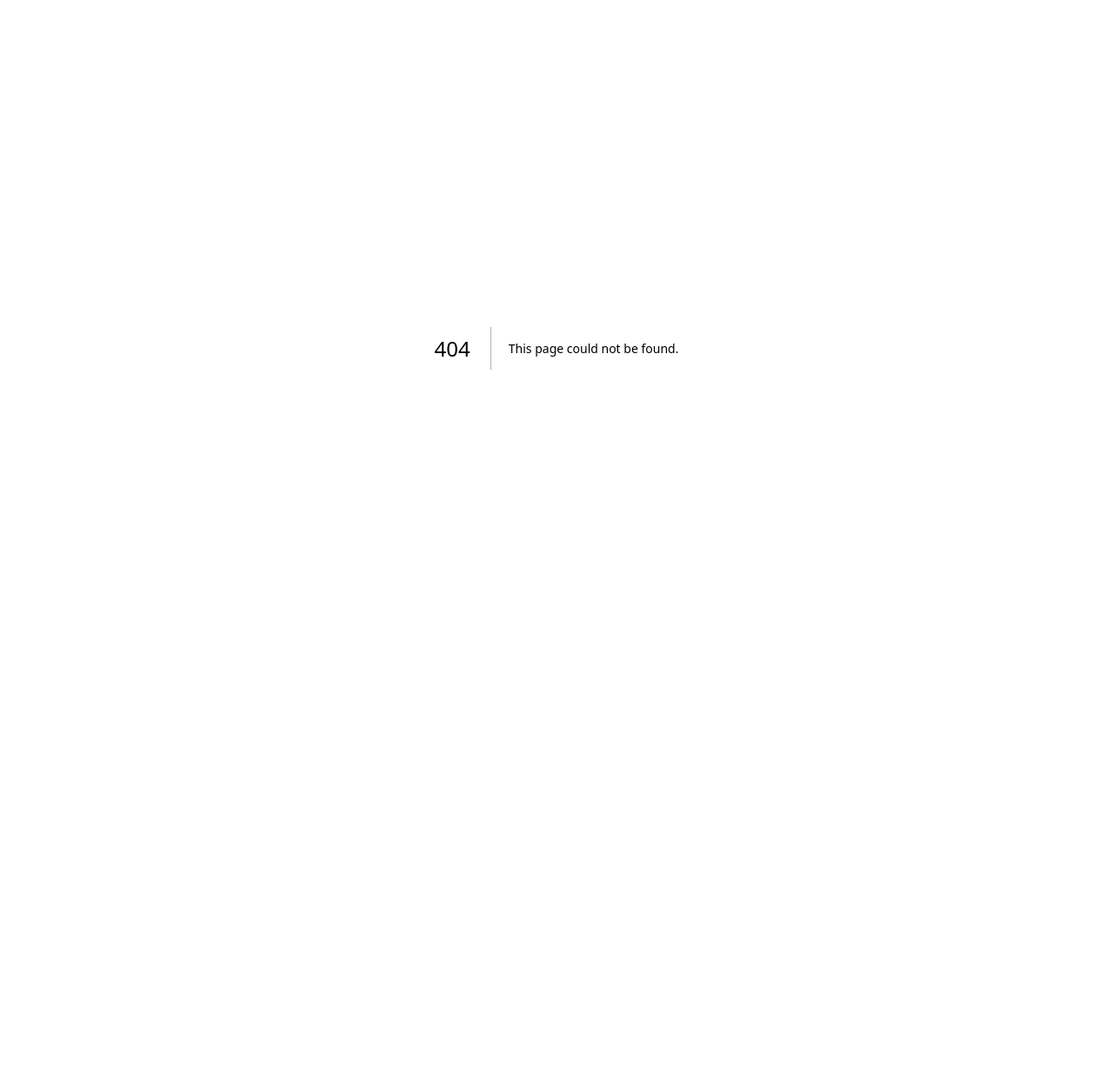
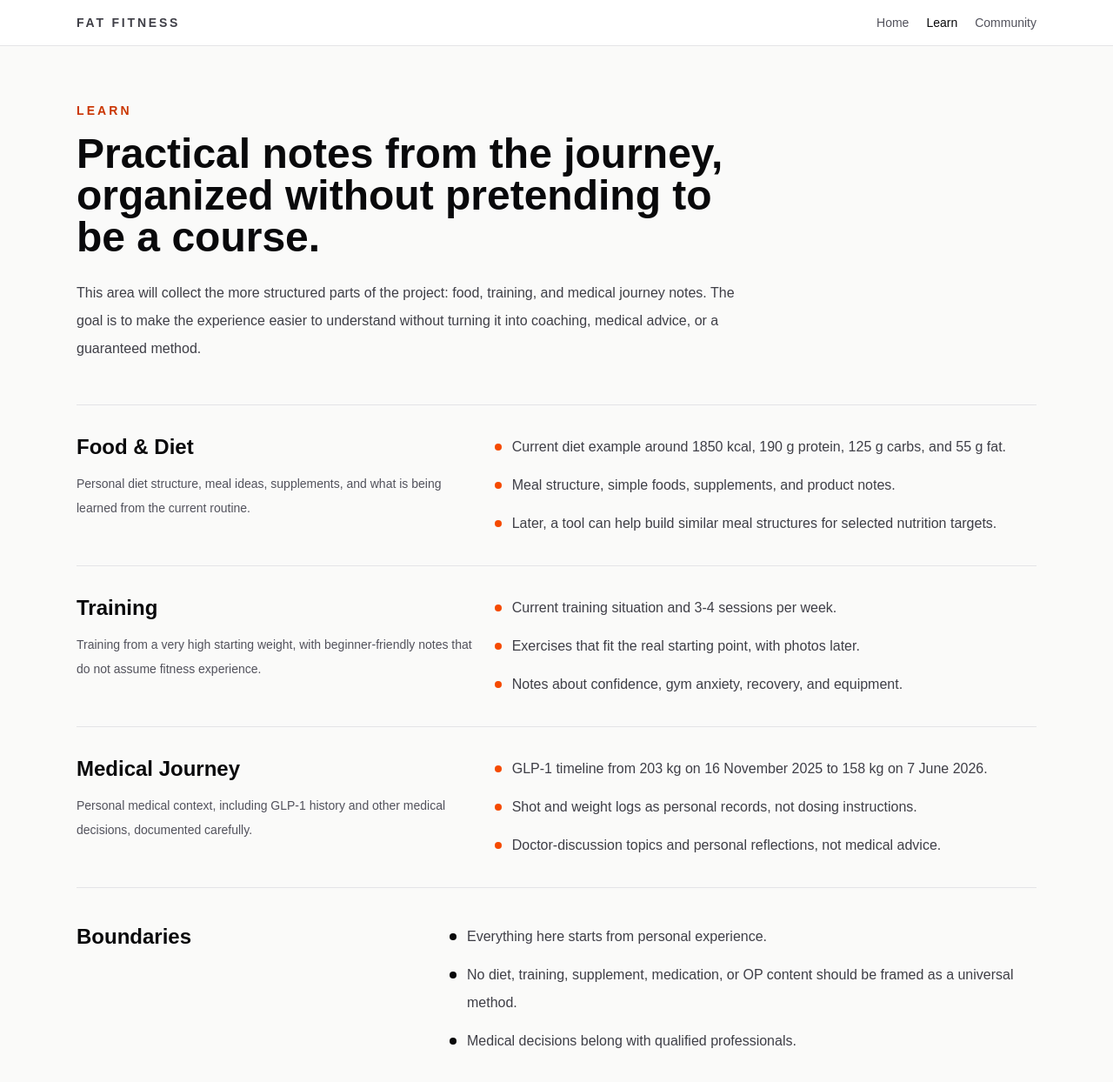
Before and after one commit to Hajjaroov/FAT-FITNESS, a Next.js app in the folder frontend/fitness-web/: page /learn in a window 1280 px wide. Before the commit this address had no page. Shown: the top 1244 px of the page at 87% size. Before the commit the page ends 800 px from the top, so only its background shows below. Built offline with nearby package versions, Linux system fonts and the light colour scheme.

Commit message:
feat(frontend): add learn overview page

```diff
--- /dev/null
+++ b/frontend/fitness-web/src/app/learn/page.tsx
@@ -0,0 +1,133 @@
+import type { Metadata } from "next";
+import Link from "next/link";
+
+export const metadata: Metadata = {
+  title: "Learn | Fat Fitness Community",
+  description:
+    "Beginner-friendly personal learning notes about food, training, and medical journey topics.",
+};
+
+const sections = [
+  {
+    title: "Food & Diet",
+    summary:
+      "Personal diet structure, meal ideas, supplements, and what is being learned from the current routine.",
+    startsWith: [
+      "Current diet example around 1850 kcal, 190 g protein, 125 g carbs, and 55 g fat.",
+      "Meal structure, simple foods, supplements, and product notes.",
+      "Later, a tool can help build similar meal structures for selected nutrition targets.",
+    ],
+  },
+  {
+    title: "Training",
+    summary:
+      "Training from a very high starting weight, with beginner-friendly notes that do not assume fitness experience.",
+    startsWith: [
+      "Current training situation and 3-4 sessions per week.",
+      "Exercises that fit the real starting point, with photos later.",
+      "Notes about confidence, gym anxiety, recovery, and equipment.",
+    ],
+  },
+  {
+    title: "Medical Journey",
+    summary:
+      "Personal medical context, including GLP-1 history and other medical decisions, documented carefully.",
+    startsWith: [
+      "GLP-1 timeline from 203 kg on 16 November 2025 to 158 kg on 7 June 2026.",
+      "Shot and weight logs as personal records, not dosing instructions.",
+      "Doctor-discussion topics and personal reflections, not medical advice.",
+    ],
+  },
+];
+
+const boundaries = [
+  "Everything here starts from personal experience.",
+  "No diet, training, supplement, medication, or OP content should be framed as a universal method.",
+  "Medical decisions belong with qualified professionals.",
+];
+
+export default function LearnPage() {
+  return (
+    <div className="min-h-screen bg-[#fafaf9] text-zinc-950">
+      <header className="border-b border-zinc-200 bg-white">
+        <div className="mx-auto flex w-full max-w-6xl items-center justify-between px-6 py-4">
+          <Link
+            href="/"
+            className="text-sm font-semibold uppercase tracking-[0.2em] text-zinc-700"
+          >
+            Fat Fitness
+          </Link>
+          <nav className="flex items-center gap-5 text-sm text-zinc-600">
+            <Link href="/" className="transition hover:text-zinc-950">
+              Home
+            </Link>
+            <Link href="/learn" className="font-medium text-zinc-950">
+              Learn
+            </Link>
+            <Link href="/community" className="transition hover:text-zinc-950">
+              Community
+            </Link>
+          </nav>
+        </div>
+      </header>
+
+      <main className="mx-auto flex w-full max-w-6xl flex-col px-6 py-12 sm:py-16">
+        <section className="max-w-3xl">
+          <p className="text-sm font-semibold uppercase tracking-[0.22em] text-orange-700">
+            Learn
+          </p>
+          <h1 className="mt-4 text-4xl font-semibold tracking-normal text-zinc-950 sm:text-5xl">
+            Practical notes from the journey, organized without pretending to be
+            a course.
+          </h1>
+          <p className="mt-6 text-base leading-8 text-zinc-700">
+            This area will collect the more structured parts of the project:
+            food, training, and medical journey notes. The goal is to make the
+            experience easier to understand without turning it into coaching,
+            medical advice, or a guaranteed method.
+          </p>
+        </section>
+
+        <section className="mt-12 border-y border-zinc-200">
+          {sections.map((section) => (
+            <article
+              key={section.title}
+              className="grid gap-5 border-b border-zinc-200 py-8 last:border-b-0 lg:grid-cols-[0.85fr_1.15fr]"
+            >
+              <div>
+                <h2 className="text-2xl font-semibold tracking-normal text-zinc-950">
+                  {section.title}
+                </h2>
+                <p className="mt-3 max-w-xl text-sm leading-7 text-zinc-600">
+                  {section.summary}
+                </p>
+              </div>
+              <ul className="space-y-3 text-base leading-8 text-zinc-700">
+                {section.startsWith.map((item) => (
+                  <li key={item} className="flex gap-3">
+                    <span className="mt-3 h-2 w-2 shrink-0 rounded-full bg-orange-600" />
+                    <span>{item}</span>
+                  </li>
+                ))}
+              </ul>
+            </article>
+          ))}
+        </section>
+
+        <section className="mt-10 grid gap-6 border-b border-zinc-200 pb-10 lg:grid-cols-[0.75fr_1.25fr]">
+          <h2 className="text-2xl font-semibold tracking-normal text-zinc-950">
+            Boundaries
+          </h2>
+          <ul className="space-y-3 text-base leading-8 text-zinc-700">
+            {boundaries.map((boundary) => (
+              <li key={boundary} className="flex gap-3">
+                <span className="mt-3 h-2 w-2 shrink-0 rounded-full bg-zinc-950" />
+                <span>{boundary}</span>
+              </li>
+            ))}
+          </ul>
+        </section>
+      </main>
+    </div>
+  );
+}
--- a/frontend/fitness-web/src/app/page.tsx
+++ b/frontend/fitness-web/src/app/page.tsx
@@ -35,6 +35,9 @@ export default function Home() {
           <nav className="flex items-center gap-5 text-sm text-zinc-600">
             <Link href="/" className="font-medium text-zinc-950">
               Home
+            </Link>
+            <Link href="/learn" className="transition hover:text-zinc-950">
+              Learn
             </Link>
             <Link href="/community" className="transition hover:text-zinc-950">
               Community
```
Also changed, not shown: 1 other file (tests, documents, lock files or other folders).
